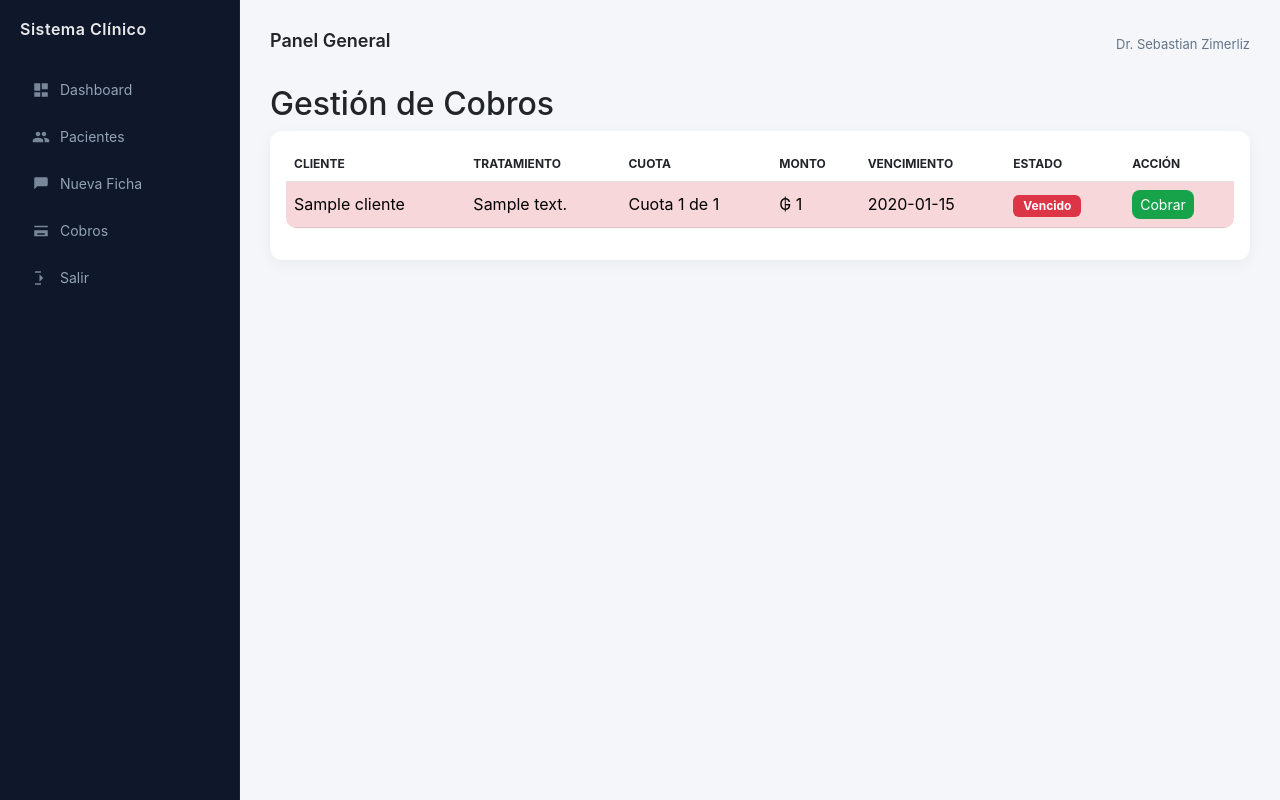
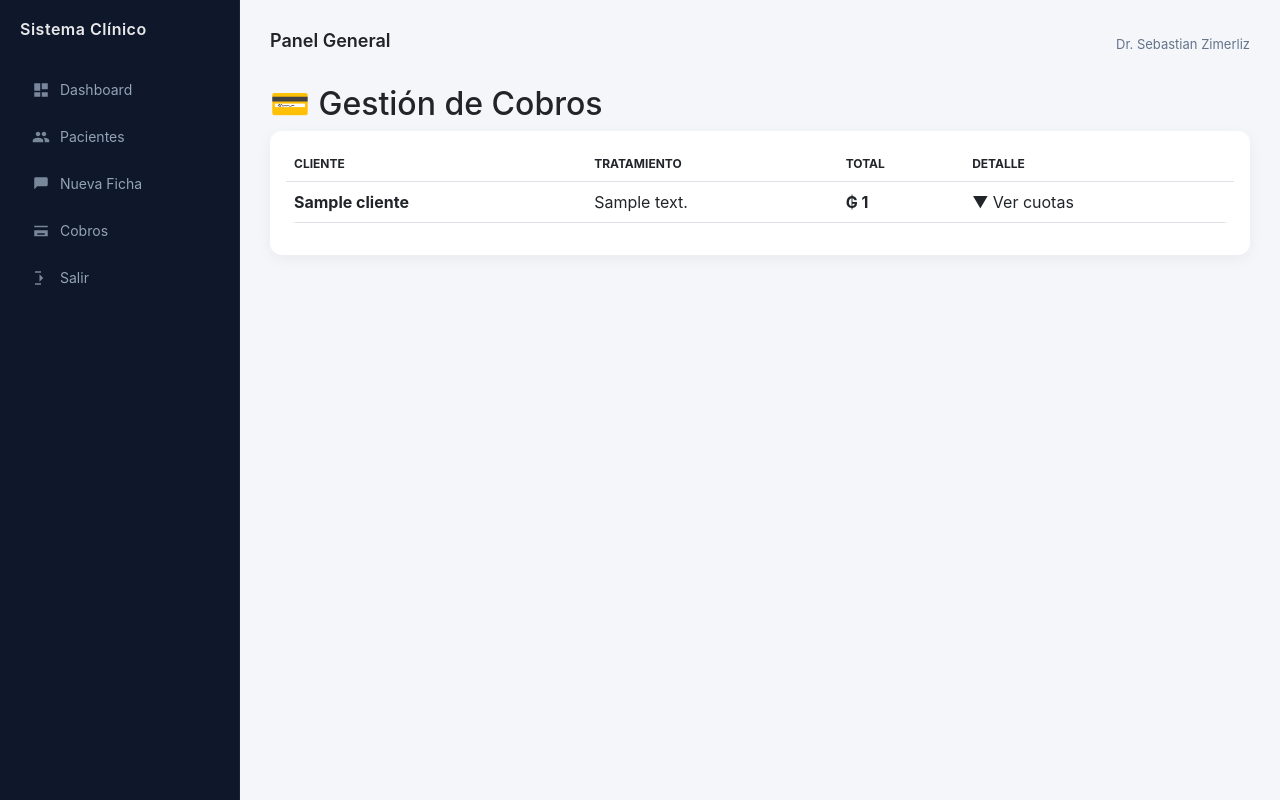
Before and after one commit to warce96/odonto, a Flask app: page /pagos in a window 1280 px wide. Run offline with Flask 3, Linux system fonts and the light colour scheme; a user stored in the database is signed in; tables that the repository leaves empty hold one stand-in row (values such as "Sample post").

Commit message:
Update pagos.html

```diff
--- a/clinica_odon/templates/pagos.html
+++ b/clinica_odon/templates/pagos.html
@@ -1,87 +1,101 @@
 {% extends "base.html" %}
 {% block content %}
 
-<h2>Gestión de Cobros</h2>
+<h2>💳 Gestión de Cobros</h2>
 
 <div class="card p-3">
 
-<table class="table table-hover align-middle">
+{% set grupos = {} %}
+
+{% for c in cuotas %}
+
+    {% set cliente = c.pago.ficha.cliente.nombre if c.pago and c.pago.ficha and c.pago.ficha.cliente else "Sin cliente" %}
+
+    {% if c.pago and c.pago.ficha.descripcion %}
+        {% set tratamiento = c.pago.ficha.descripcion %}
+    {% else %}
+        {% set tratamiento = "Tratamiento " ~ c.pago.ficha.fecha.strftime("%d/%m/%Y") %}
+    {% endif %}
+
+    {% set key = cliente ~ "|" ~ tratamiento %}
+
+    {% if key not in grupos %}
+        {% set _ = grupos.update({key: {
+            "cliente": cliente,
+            "tratamiento": tratamiento,
+            "cuotas": [],
+            "total": 0
+        }}) %}
+    {% endif %}
+
+    {% set _ = grupos[key]["cuotas"].append(c) %}
+    {% set _ = grupos[key].update({"total": grupos[key]["total"] + c.monto}) %}
+
+{% endfor %}
+
+
+<table class="table">
 
 <thead>
 <tr>
 <th>Cliente</th>
 <th>Tratamiento</th>
+<th>Total</th>
+<th>Detalle</th>
+</tr>
+</thead>
+
+<tbody>
+
+{% for g in grupos.values() %}
+
+<tr style="background:#f1f5f9; cursor:pointer;" onclick="toggle('{{ loop.index }}')">
+<td><b>{{ g.cliente }}</b></td>
+<td>{{ g.tratamiento }}</td>
+<td><b>₲ {{ "{:,.0f}".format(g.total).replace(",", ".") }}</b></td>
+<td>▼ Ver cuotas</td>
+</tr>
+
+<tr id="detalle-{{ loop.index }}" style="display:none;">
+<td colspan="4">
+
+<table class="table table-sm">
+
+<tr>
 <th>Cuota</th>
 <th>Monto</th>
 <th>Vencimiento</th>
 <th>Estado</th>
 <th>Acción</th>
 </tr>
-</thead>
 
-<tbody>
-
-{% for c in cuotas %}
+{% for c in g.cuotas %}
 
 <tr class="
 {% if c.estado == 'PAGADO' %}table-success
-{% else %}
-    {% if c.fecha_vencimiento < today %}table-danger
-    {% else %}table-warning{% endif %}
+{% elif c.fecha_vencimiento <= today %}table-danger
+{% else %}table-warning
 {% endif %}
 ">
 
-<!-- 👤 CLIENTE -->
-<td>
-{{ c.pago.ficha.cliente.nombre if c.pago and c.pago.ficha and c.pago.ficha.cliente else "-" }}
-</td>
+<td>Cuota {{ c.numero }} de {{ c.pago.cuotas }}</td>
 
-<!-- 🦷 TRATAMIENTO -->
-<td>
-{% if c.pago and c.pago.ficha %}
-    {% if c.pago.ficha.descripcion %}
-        {{ c.pago.ficha.descripcion }}
-    {% else %}
-        Tratamiento del {{ c.pago.ficha.fecha.strftime("%d/%m/%Y") }}
-    {% endif %}
-{% else %}
-    -
-{% endif %}
-</td>
-
-<!-- 🔢 CUOTA -->
-<td>
-{% if c.pago %}
-    Cuota {{ c.numero }} de {{ c.pago.cuotas }}
-{% else %}
-    {{ c.numero }}
-{% endif %}
-</td>
-
-<!-- 💰 MONTO -->
 <td>
 ₲ {{ "{:,.0f}".format(c.monto).replace(",", ".") }}
 </td>
 
-<!-- 📅 VENCIMIENTO -->
-<td>
-{{ c.fecha_vencimiento }}
-</td>
+<td>{{ c.fecha_vencimiento }}</td>
 
-<!-- 📊 ESTADO -->
 <td>
 {% if c.estado == "PAGADO" %}
     <span class="badge bg-success">Pagado</span>
+{% elif c.fecha_vencimiento <= today %}
+    <span class="badge bg-danger">Vencido</span>
 {% else %}
-    {% if c.fecha_vencimiento <= today %}
-        <span class="badge bg-danger">Vencido</span>
-    {% else %}
-        <span class="badge bg-warning text-dark">Pendiente</span>
-    {% endif %}
+    <span class="badge bg-warning text-dark">Pendiente</span>
 {% endif %}
 </td>
 
-<!-- 🔘 ACCIÓN -->
 <td>
 <form action="/cambiar_estado/{{ c.id }}" method="POST">
 
@@ -108,10 +122,24 @@
 
 {% endfor %}
 
+</table>
+
+</td>
+</tr>
+
+{% endfor %}
+
 </tbody>
 
 </table>
 
 </div>
 
+<script>
+function toggle(id){
+    let fila = document.getElementById("detalle-" + id)
+    fila.style.display = fila.style.display === "none" ? "" : "none"
+}
+</script>
+
 {% endblock %}
```
